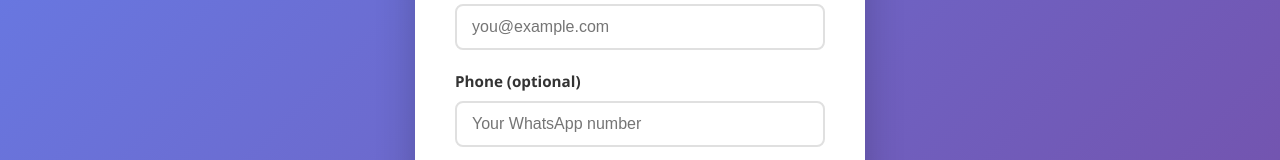
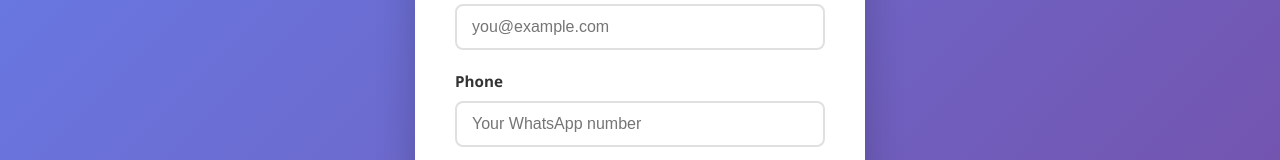
Before and after one commit to theprojectclubco-design/the-project-club, a React (Vite) app in the folder frontend/: page /signup in a window 1280 px wide. Shown: the part 373-533 px from the top of the page. Built offline with nearby package versions, Linux system fonts and the light colour scheme; no server answers.

Commit message:
optional removal

```diff
--- a/frontend/src/pages/Signup.jsx
+++ b/frontend/src/pages/Signup.jsx
@@ -97,7 +97,7 @@ function Signup() {
           </div>
 
           <div className="form-group">
-            <label>Phone (optional)</label>
+            <label>Phone</label>
             <input
               name="phone"
               type="tel"
```
